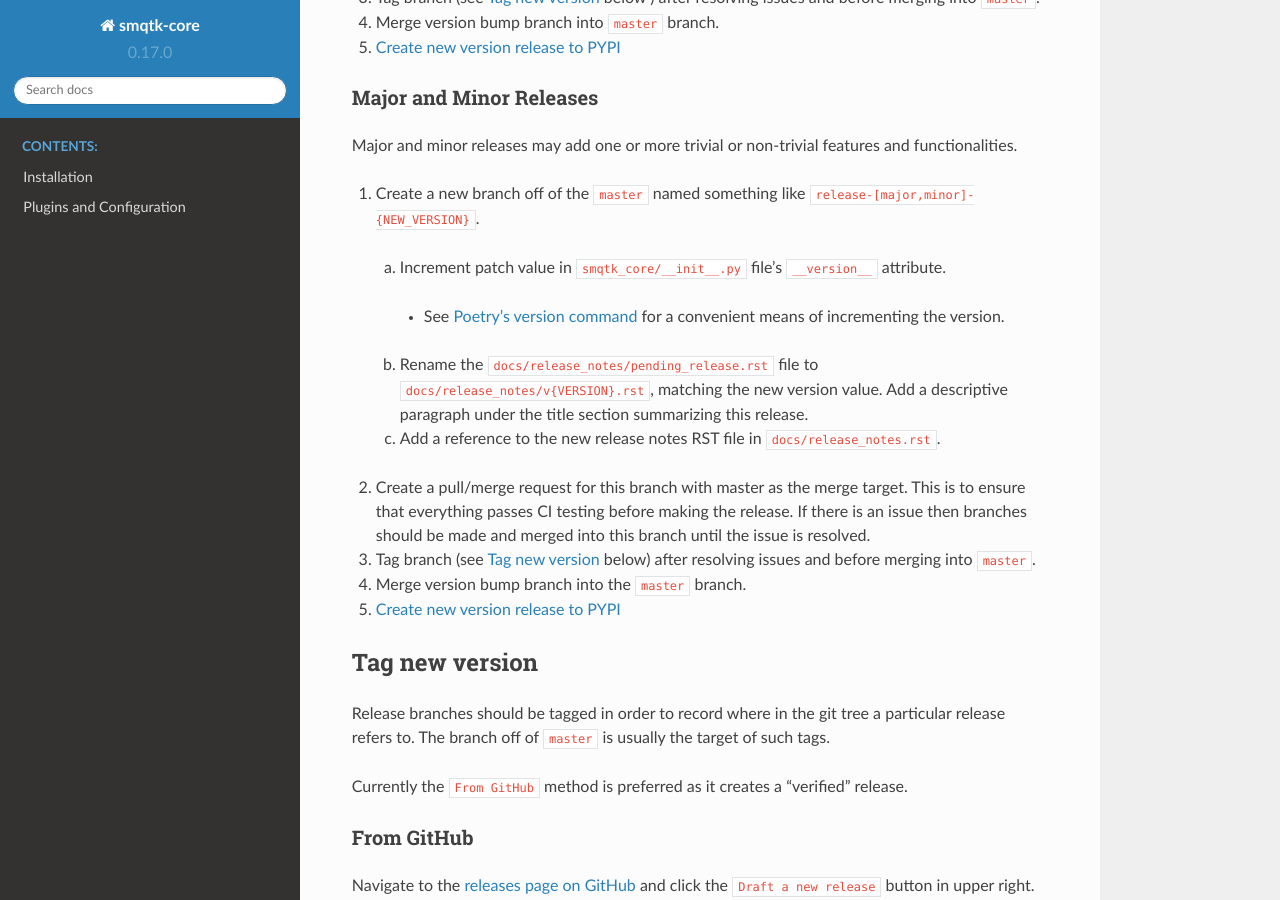
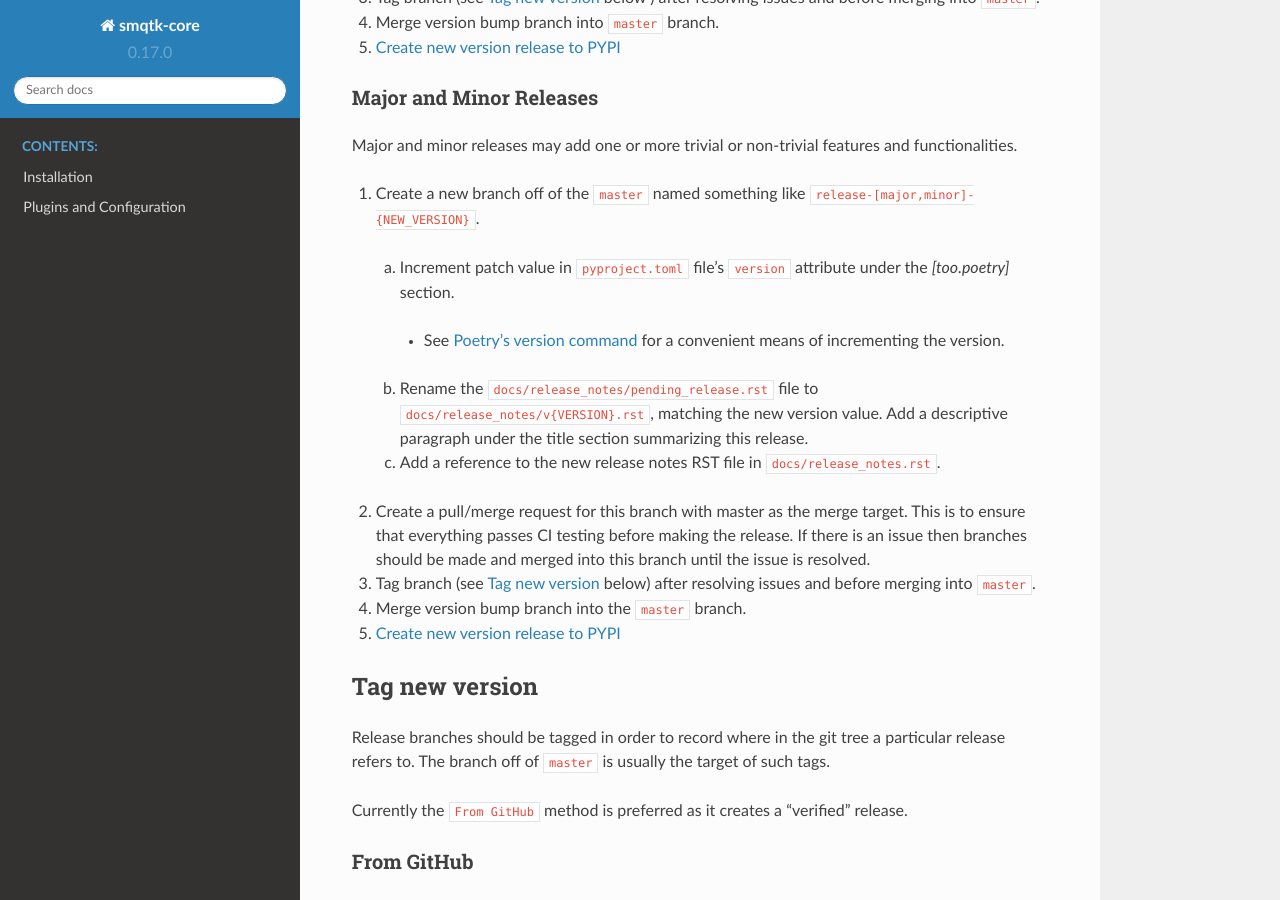
Before and after one commit to Kitware/SMQTK-Core, a Sphinx documentation site: the page built from docs/release_process.rst, in a window 1280 px wide and 900 px high, scrolled down 839 px. Built offline with Sphinx 7.4.7 and the Read the Docs theme 2.0.0, drawn with Linux system fonts in a browser that asks for light colours; pages that are not in the unit, such as notebooks, are missing from menus; the version number is read from the project's files by our own code.

Commit message:
Add empty pending notes file, fix issue in release proc doc

```diff
--- a/docs/release_process.rst
+++ b/docs/release_process.rst
@@ -51,8 +51,8 @@ and functionalities.
 1. Create a new branch off of the ``master`` named something like
    ``release-[major,minor]-{NEW_VERSION}``.
 
-  a. Increment patch value in  ``smqtk_core/__init__.py`` file's
-     ``__version__`` attribute.
+  a. Increment patch value in  ``pyproject.toml`` file's ``version`` attribute
+     under the `[too.poetry]` section.
     * See `Poetry's version command`_ for a convenient means of incrementing
       the version.
   b. Rename the ``docs/release_notes/pending_release.rst`` file to
```
Also changed, not shown: docs/release_notes/pending_release.rst (added, +10 -0 lines).
